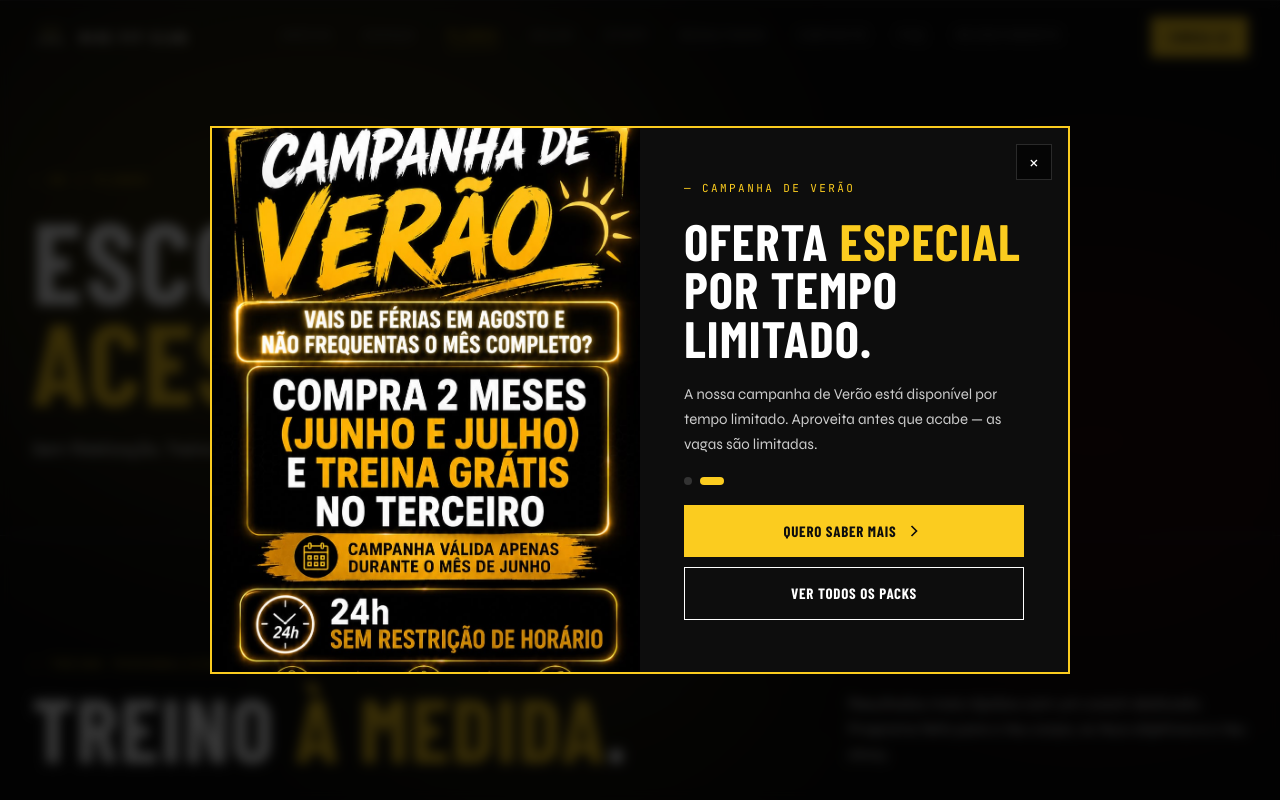
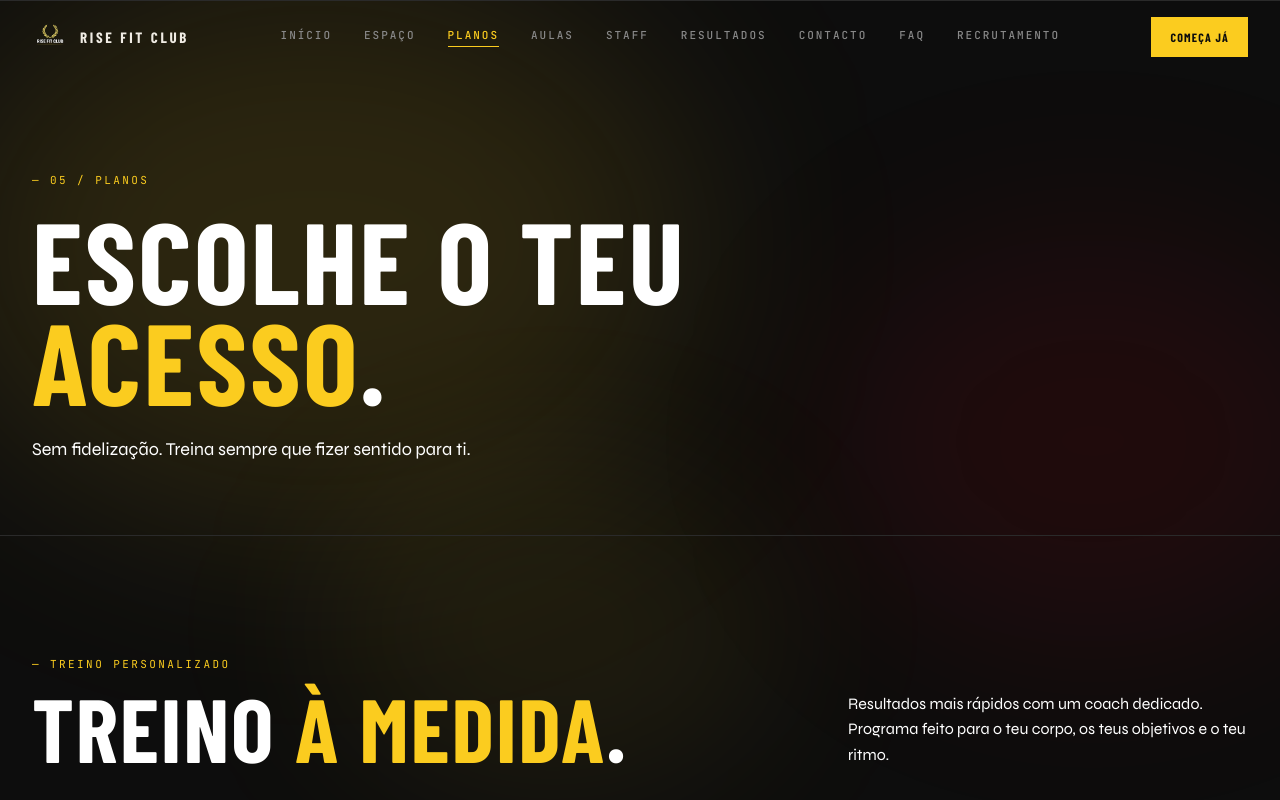
Before and after one commit to FranciscoPontes123/rise-fit-club, a Next.js app: page /planos in a window 1280 px wide. Shown: the top 800 px of the page. Built offline with nearby package versions, Linux system fonts and the light colour scheme; a web font is replaced by a local one.

Commit message:
remove: campanha de verão dos planos e do popup

```diff
--- a/app/planos/page.tsx
+++ b/app/planos/page.tsx
@@ -1,5 +1,4 @@
 import type { Metadata } from 'next';
-import Link from 'next/link';
 import Image from 'next/image';
 import { IconArrow, IconPerson, IconGroup, IconCheck } from '@/components/icons';
 import Magnet from '@/components/ui/Magnet';
@@ -169,7 +168,7 @@ export default function PlanosPage() {
 
           <div className="packs-grid" style={{
             display: 'grid',
-            gridTemplateColumns: 'repeat(4, 1fr)',
+            gridTemplateColumns: 'repeat(3, 1fr)',
             gap: 20,
             alignItems: 'start',
           }}>
@@ -177,7 +176,6 @@ export default function PlanosPage() {
               { src: '/Packs/Pack Base.jpeg',                  alt: 'Pack Mensal Base — 35€/mês',           stagger: false, featured: false, wa: wa('Olá! Tenho interesse no Pack Base (35€/mês) do Rise Fit Club. Podem dar-me mais informações?') },
               { src: '/Packs/Pack Hora de Almoço.png',        alt: 'Pack Hora de Almoço — 27€/mês',        stagger: true,  featured: false, wa: wa('Olá! Tenho interesse no Pack Hora de Almoço (27€/mês) do Rise Fit Club. Podem dar-me mais informações?') },
               { src: '/Packs/Pack Treino Personalizado.jpeg',  alt: 'Treino Personalizado — desde 40€/mês', stagger: false, featured: false, wa: wa('Olá! Tenho interesse no Pack de Treino Personalizado do Rise Fit Club. Podem dar-me mais informações?') },
-              { src: '/Packs/Pack Campanha Verão.jpeg',        alt: 'Campanha de Verão — Edição Limitada',  stagger: true,  featured: true,  wa: wa('Olá! Vi a Campanha de Verão do Rise Fit Club e gostava de saber mais!') },
             ] as const).map((pack, i) => (
               <a
                 key={i}
@@ -188,21 +186,13 @@ export default function PlanosPage() {
                 style={{
                   position: 'relative',
                   overflow: 'hidden',
-                  border: pack.featured ? '2px solid var(--gold)' : '1px solid rgba(255,255,255,0.08)',
+                  border: '1px solid rgba(255,255,255,0.08)',
                   marginTop: pack.stagger ? 40 : 0,
                   background: '#0d0d0d',
                   display: 'block',
                   textDecoration: 'none',
                 }}
               >
-                {pack.featured && (
-                  <div style={{
-                    position: 'absolute', top: 14, left: 0, zIndex: 10,
-                    background: 'var(--gold)', color: '#0d0d0d',
-                    fontFamily: 'var(--mono)', fontSize: 9, letterSpacing: '.22em',
-                    textTransform: 'uppercase', padding: '5px 14px', fontWeight: 700,
-                  }}>★ Edição Limitada</div>
-                )}
                 <div className="pack-img-wrap" style={{ overflow: 'hidden' }}>
                   <Image
                     src={pack.src}
--- a/components/PlanosPopup.tsx
+++ b/components/PlanosPopup.tsx
@@ -8,33 +8,22 @@ import { IconArrow } from '@/components/icons';
 const wa = (msg: string) =>
   `https://wa.me/351963329814?text=${encodeURIComponent(msg)}`;
 
-const SLIDES = [
-  {
+const SLIDE = {
   img:     '/Packs/Pack Base.jpeg',
   eyebrow: '— Pack Base',
   title:   <>Treina por <span className="gold">35€/mês</span>.<br />Sem fidelização.</>,
   body:    'Acesso total ao ginásio, sem contratos e sem letras pequenas. O plano mais direto para quem quer começar.',
   cta:     'Quero este pack',
   wa:      wa('Olá! Tenho interesse no Pack Base (35€/mês) do Rise Fit Club. Podem dar-me mais informações?'),
-  },
-  {
-    img:     '/Packs/Pack Campanha Verão.jpeg',
-    eyebrow: '— Campanha de Verão',
-    title:   <>Oferta <span className="gold">especial</span><br />por tempo limitado.</>,
-    body:    'A nossa campanha de Verão está disponível por tempo limitado. Aproveita antes que acabe — as vagas são limitadas.',
-    cta:     'Quero saber mais',
-    wa:      wa('Olá! Vi a Campanha de Verão do Rise Fit Club e gostava de saber mais!'),
-  },
-];
+};
 
 export default function PlanosPopup() {
   const [open, setOpen]       = useState(false);
   const [mounted, setMounted] = useState(false);
-  const [slide, setSlide]     = useState(0);
 
   useEffect(() => {
     setMounted(true);
-    const t = setTimeout(() => setOpen(true), 400);
+    const t = setTimeout(() => setOpen(true), 9000);
     return () => clearTimeout(t);
   }, []);
 
@@ -43,16 +32,10 @@ export default function PlanosPopup() {
     return () => { document.body.style.overflow = ''; };
   }, [open]);
 
-  useEffect(() => {
-    if (!open) return;
-    const t = setInterval(() => setSlide(s => (s + 1) % SLIDES.length), 4000);
-    return () => clearInterval(t);
-  }, [open]);
-
   if (!mounted || !open) return null;
 
   const close = () => setOpen(false);
-  const s = SLIDES[slide];
+  const s = SLIDE;
 
   return createPortal(
     <div
@@ -104,7 +87,6 @@ export default function PlanosPopup() {
         {/* Image */}
         <div style={{ position: 'relative', minHeight: 420 }}>
           <Image
-            key={slide}
             src={s.img}
             alt={s.eyebrow}
             fill
@@ -130,25 +112,6 @@ export default function PlanosPopup() {
           <p style={{ fontSize: 15, lineHeight: 1.65, color: '#ccc', fontFamily: 'var(--body-font)' }}>
             {s.body}
           </p>
-
-          {/* Dots */}
-          <div style={{ display: 'flex', gap: 8 }}>
-            {SLIDES.map((_, i) => (
-              <button
-                key={i}
-                onClick={() => setSlide(i)}
-                aria-label={`Slide ${i + 1}`}
-                style={{
-                  width: i === slide ? 24 : 8, height: 8,
-                  borderRadius: 4,
-                  background: i === slide ? 'var(--gold)' : '#333',
-                  border: 'none', cursor: 'pointer',
-                  padding: 0,
-                  transition: 'width 0.3s ease, background 0.3s ease',
-                }}
-              />
-            ))}
-          </div>
 
 <div style={{ display: 'flex', flexDirection: 'column', gap: 10 }}>
             <a
```
Lines whose indentation alone changed are shown as unchanged.
